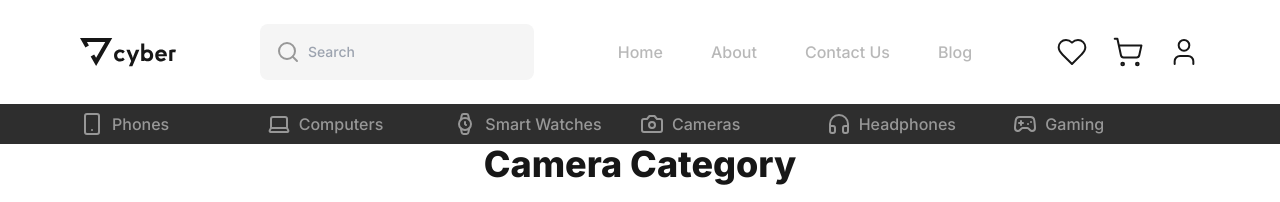
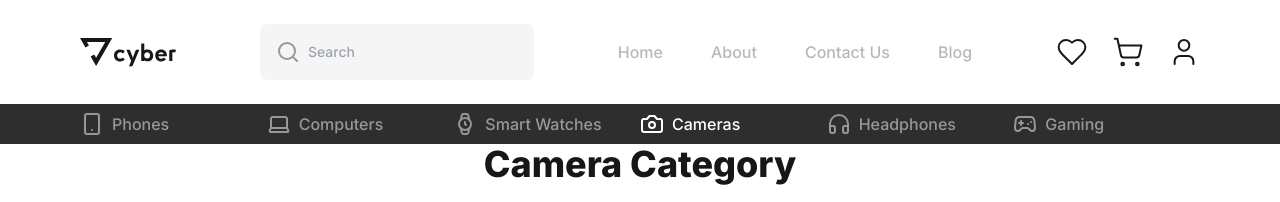
Before and after one commit to alexandreraminelli/pratica-nextjs-electronic-store, a Next.js app: page /cameras in a window 1280 px wide. Shown: the top 202 px of the page. Built offline with nearby package versions, Linux system fonts and the light colour scheme.

Commit message:
feat: estilização de links ativos

```diff
--- a/src/app/ui/layout/header/navbar/CategoryNavbar.tsx
+++ b/src/app/ui/layout/header/navbar/CategoryNavbar.tsx
@@ -1,6 +1,10 @@
+"use client"
+
+import { categoryNavbar } from "@/data/constants/navigation/categoryNavbar"
+import clsx from "clsx"
+import useIsActive from "@/data/hooks/navigation/isActive"
+import { NavLinkWithIcon } from "@/data/model/navigation/NavLink"
 import Link from "next/link"
-import { categoryNavbar } from "@/data/constants/navigation/categoryNavbar"
-import { NavLinkWithIcon } from "@/data/model/navigation/NavLink"
 
 /**
  * Props do componente `CategoryNavbar`.
@@ -50,16 +54,22 @@ interface CategoryLinkProps {
  * @author Alexandre Raminelli
  */
 function CategoryLink({ link }: CategoryLinkProps) {
+  /** Se o link está ativo (se seu href é pra rota atual). */
+  const isActive = useIsActive(link.href)
+
   return (
     <Link
       href={link.href} // ro``ta
       // styles:
-      className={`
-        flex flex-row flex-1
+      className={clsx(
+        `flex flex-row flex-1
         gap-2
-        opacity-50 hover:opacity-100
-        transition-opacity
-      `}
+        transition-opacity`,
+        {
+          "opacity-50 hover:opacity-100": !isActive, // links não ativos
+          "opacity-100": isActive, // links ativos
+        }
+      )}
     >
       <link.Icon className="h-6 w-6" /> {/* ícone */}
       <span>{link.text}</span> {/* texto */}
```
